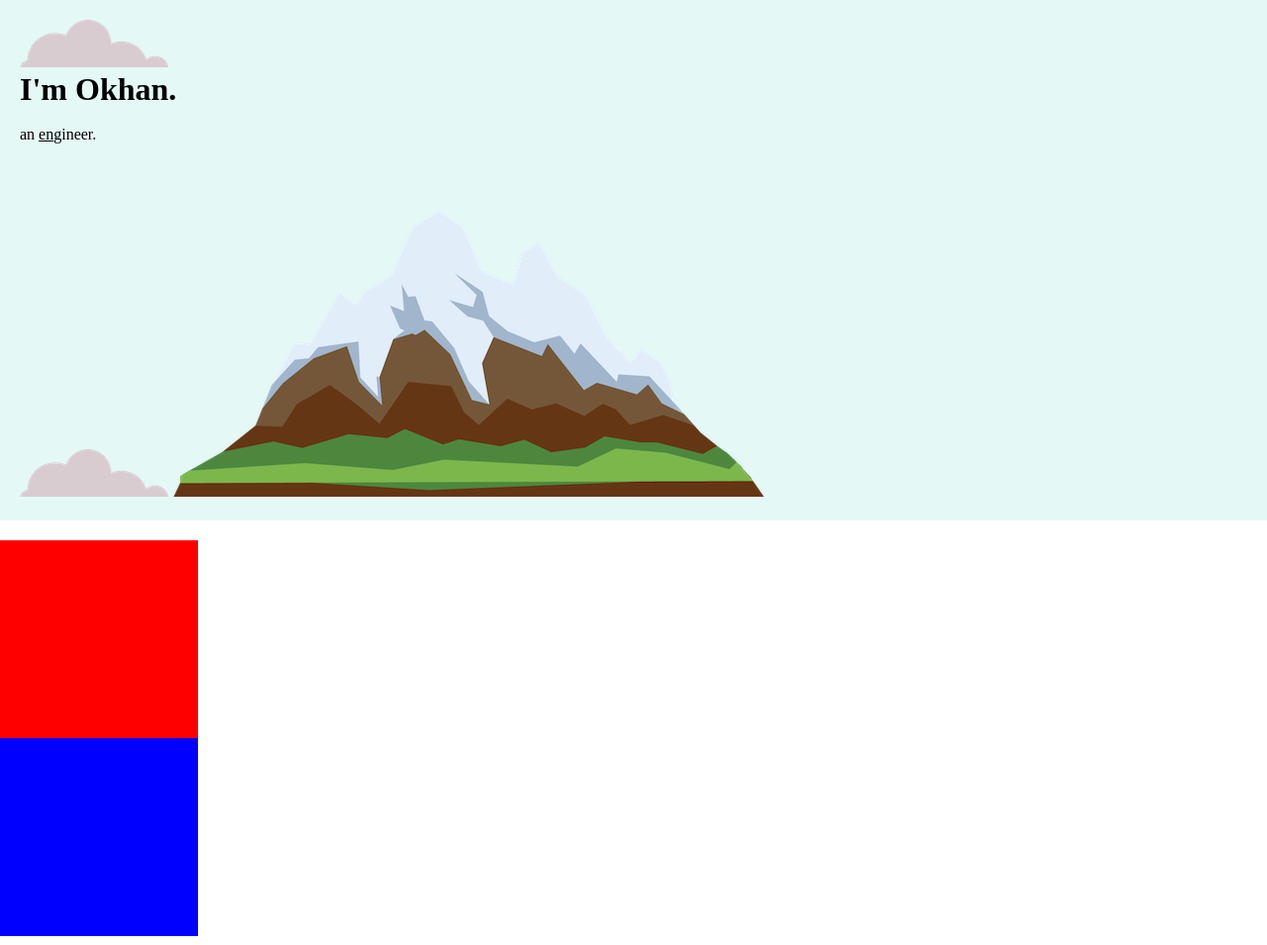
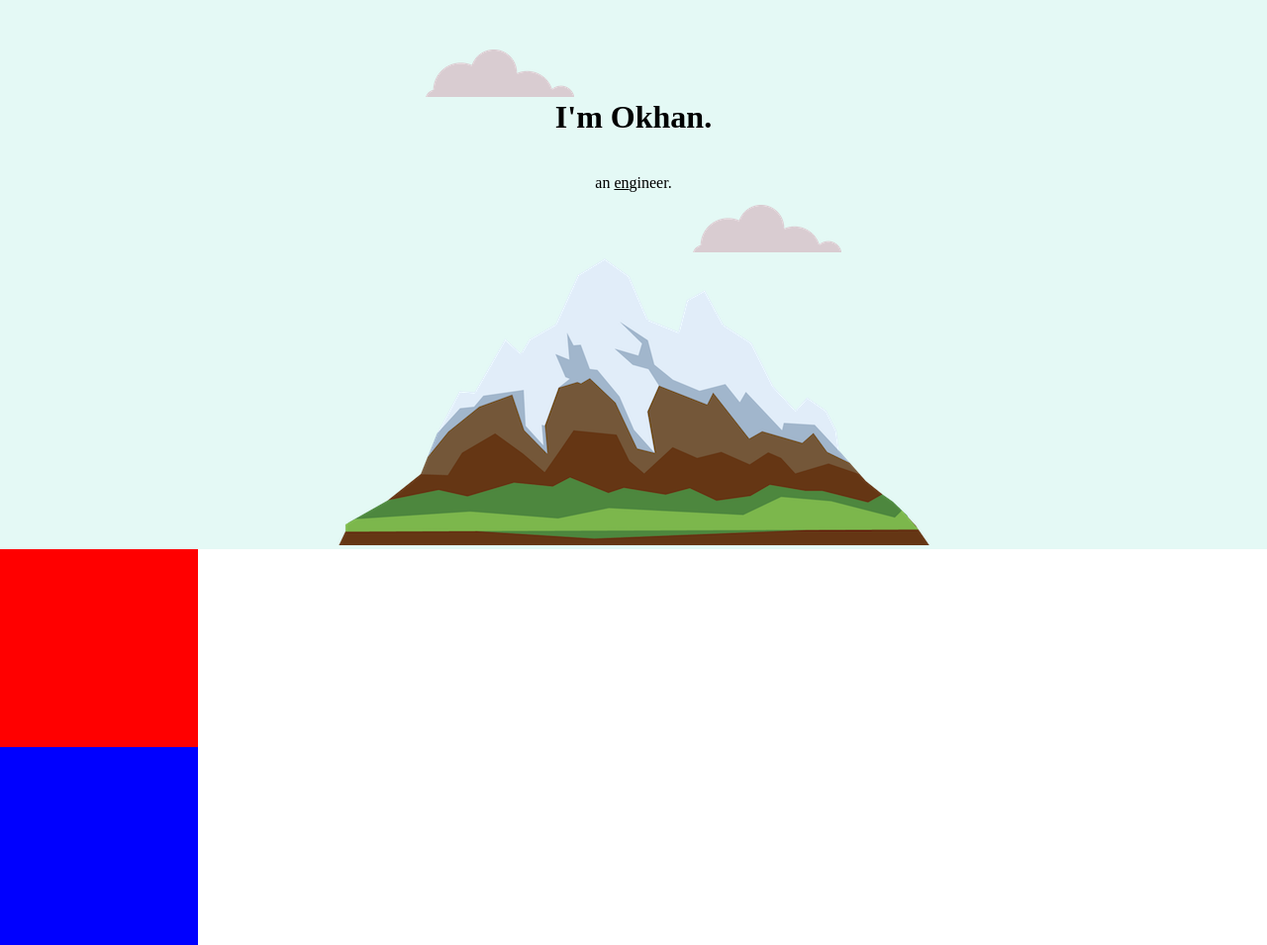
Before and after one commit to Okhantaha/cv, a plain HTML site: page css-mysite/index.html in a window 1280 px wide. Shown: the whole page at 99% size. Drawn offline with Linux system fonts and the light colour scheme.

Commit message:
27 subat

```diff
--- a/css-mysite/css/styles.css
+++ b/css-mysite/css/styles.css
@@ -1,13 +1,11 @@
 
 body {
     margin: 0px;
+    text-align: center;
 }
 
 h1 {
-    margin-top: 0px;
-    margin-left: 0px;
-    margin-bottom: 0px;
-    margin-right: 0px;
+    margin-top: 0;
 }
 
 p {
@@ -19,8 +17,8 @@ p {
 
 .top-container {
     background-color: #E4F9F5;
-    margin-bottom: 20px;
-    padding: 20px;
+    position: relative;
+    padding-top: 100px;
 }
 
 .middle-container {
@@ -38,3 +36,15 @@ p {
 .en {
     text-decoration: underline;
 }
+
+.bottom-cloud {
+    position: absolute;
+    left: 700px;
+    bottom: 300px;
+}
+
+.top-cloud {
+    position: absolute;
+    right: 700px;
+    top: 50px;
+}
--- a/css-mysite/index.html
+++ b/css-mysite/index.html
@@ -12,10 +12,10 @@
 
 <body>
     <div class="top-container">
-        <img src="images/cloud.png" alt="cloud-image">
+        <img class="top-cloud" src="images/cloud.png" alt="cloud-image">
         <h1>I'm Okhan.</h1><br>
         <p>an <span class="en">en</span>gineer.</p>
-        <img src="images/cloud.png" alt="cloud-image">
+        <img class="bottom-cloud" src="images/cloud.png" alt="cloud-image">
         <img src="images/mountain.png" alt="mountain-image">
 
     </div>
```
